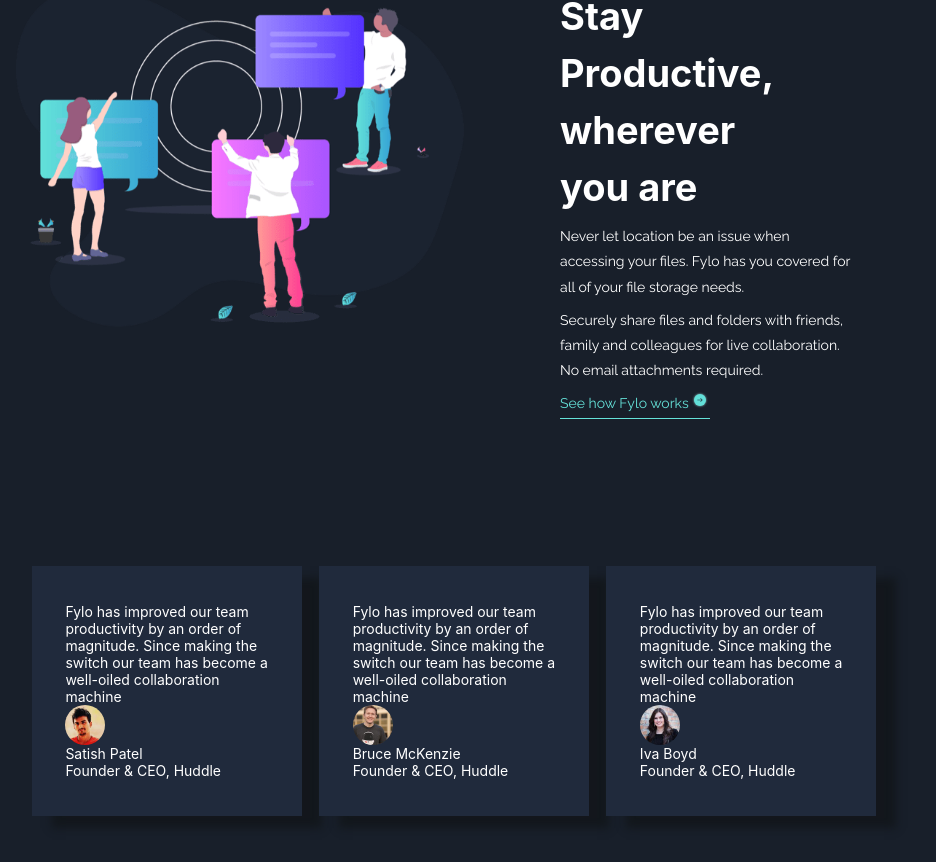
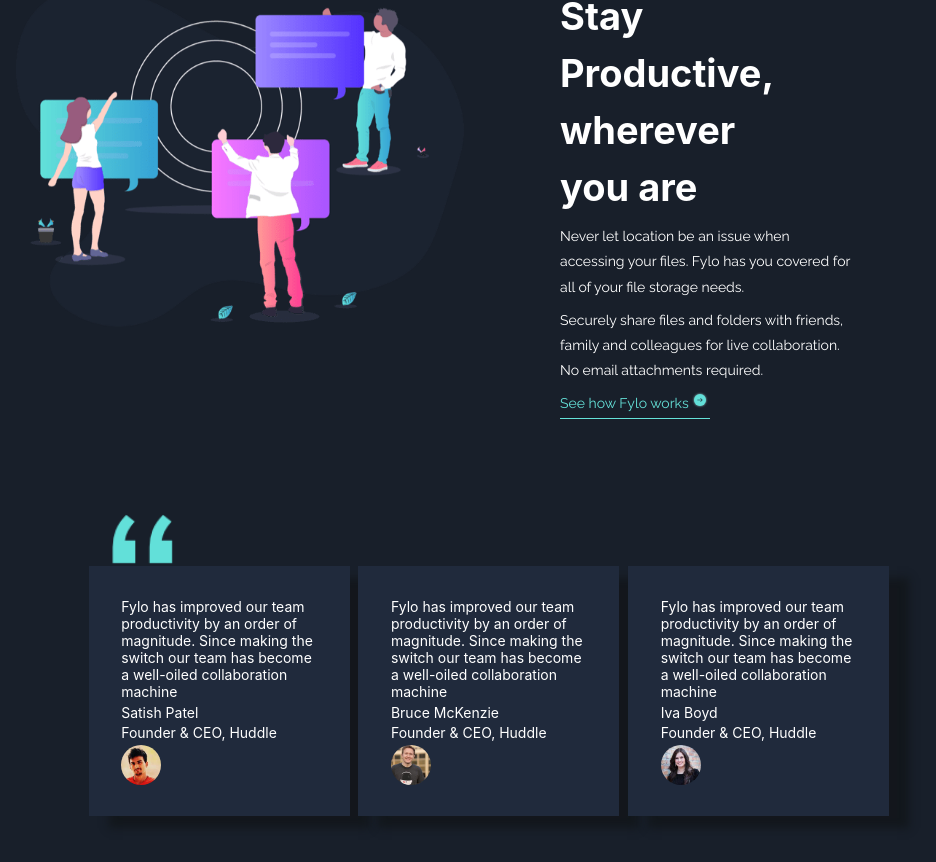
Before and after one commit to EndingNever/Flylo-dark, a React (Create React App) app: page / in a window 1280 px wide. Shown: the part 2166-3028 px from the top of the page, without its empty margins (186-1122 px from the left). Built offline with nearby package versions, Linux system fonts and the light colour scheme.

Commit message:
testimonials

```diff
--- a/src/Components/Quotes/Quotes.js
+++ b/src/Components/Quotes/Quotes.js
@@ -1,5 +1,6 @@
 import React from 'react';
-import "./Quotes.scss"
+import "./Quotes.scss";
+import bgQuote from "../../images/bg-quotes.png"
 import Satish from "../../images/profile-1.jpg"
 import Bruce from "../../images/profile-2.jpg"
 import Iva from "../../images/profile-3.jpg"
@@ -29,13 +30,14 @@
   return (
     <div className='quotes-container'>
       <div className="testimonials-container">
+        <img className='bgQuote' src={bgQuote} alt="" />
         {testimonials.map((testimonial) => (
           <div className="testimonials" id={testimonial.id}>
             <div className="testimonials-padding">
               <p>{text}</p>
-              <img src={testimonial.image} alt={testimonial.author} />
               <p className='author'>{testimonial.author}</p>
               <p className='author'>{authorTitle}</p>
+              <img src={testimonial.image} alt={testimonial.author} />
             </div>
           </div>
         ))}
--- a/src/Components/Quotes/Quotes.scss
+++ b/src/Components/Quotes/Quotes.scss
@@ -9,7 +9,14 @@
   .testimonials-container {
     display: flex;
     justify-content: space-between;
-    width: 66vw;
+    width: 68vw;
+    .bgQuote{
+      height: 50px;
+      object-fit: contain;
+      position: relative;
+      left: 93px;
+      bottom: 52px;
+    }
     .testimonials {
       background-color: var(--testimonials);
       box-shadow: 20px 12px 8px hsla(214, 16%, 8%, 0.725);
@@ -17,15 +24,15 @@
       display: flex;
       justify-content: center;
       height: 250px;
-      width: 32%;
+      width: 30%;
       .testimonials-padding {
         display: flex;
         flex-direction: column;
-        justify-content: center;
+        justify-content: space-between;
         height: 75%;
         width: 75%;
+        // border: 2px solid red;
         .author {
-          // border: 2px solid red;
           display: block;
         }
         img {
```
Also changed, not shown: src/images/bg-quotes.png (added).
